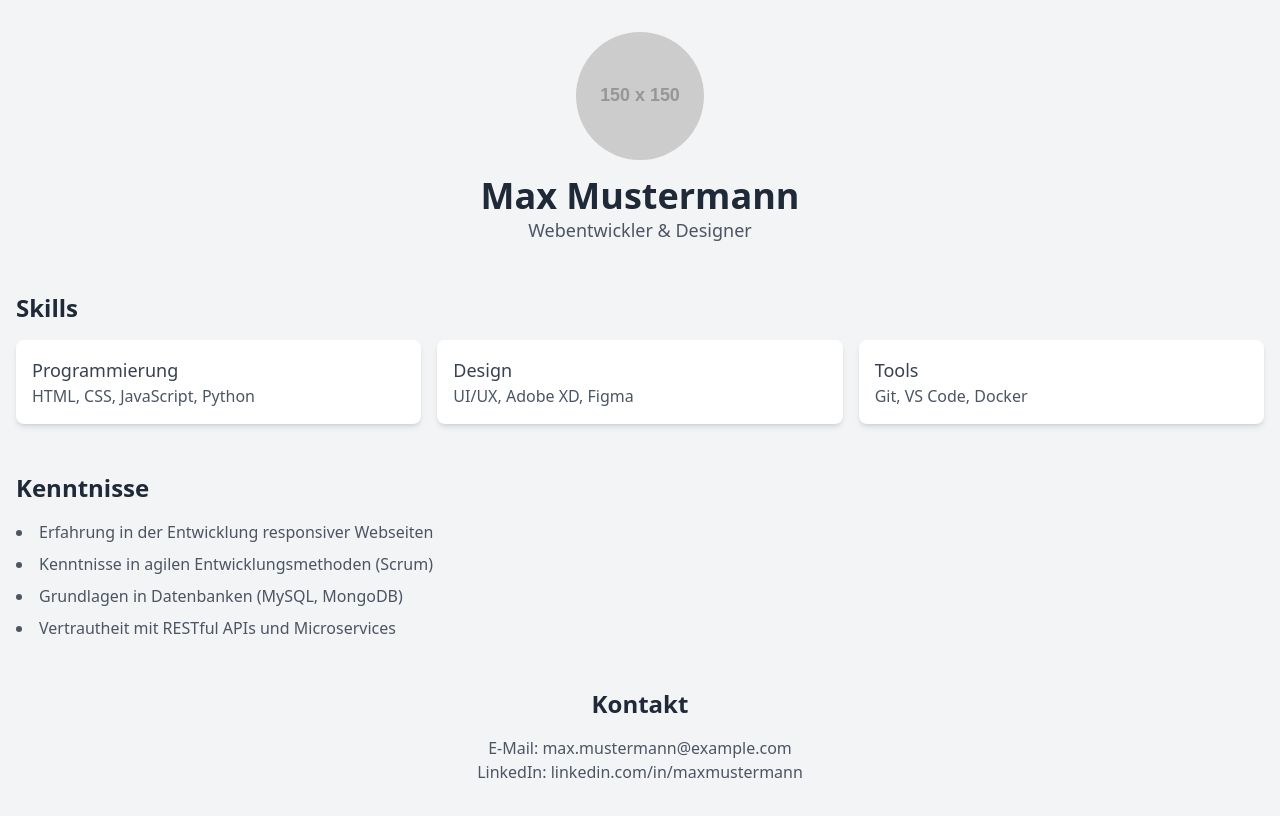
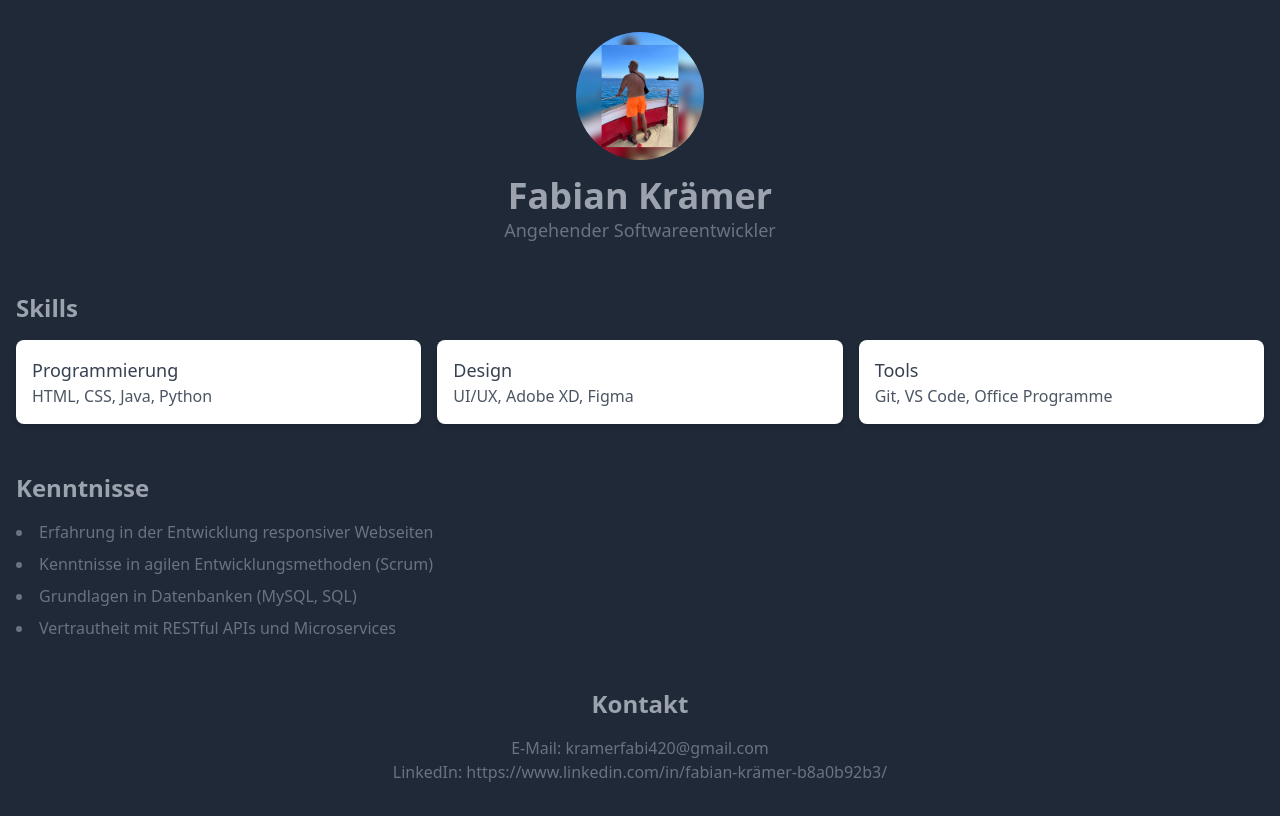
Before and after one commit to FabianK966/mein-portfolio, a plain HTML site: page index.html in a window 1280 px wide. Drawn offline with nearby package versions, Linux system fonts and the light colour scheme; placeholder pictures from the web are drawn by us.

Commit message:
Initial commit: Persöhnliche Daten hinzugefügt, und Design veränderung.

```diff
--- a/index.html
+++ b/index.html
@@ -6,22 +6,22 @@
     <title>Mein Portfolio</title>
     <script src="https://cdn.tailwindcss.com"></script>
 </head>
-<body class="bg-gray-100 font-sans">
+<body class="bg-gray-800 font-sans">
     <div class="container mx-auto px-4 py-8">
         <!-- Header mit Profilbild -->
         <header class="text-center mb-12">
-            <img src="https://via.placeholder.com/150" alt="Profilbild" class="w-32 h-32 rounded-full mx-auto mb-4 object-cover">
-            <h1 class="text-4xl font-bold text-gray-800">Max Mustermann</h1>
-            <p class="text-lg text-gray-600">Webentwickler & Designer</p>
+            <img src="file.jpg" alt="Profilbild" class="w-32 h-32 rounded-full mx-auto mb-4 object-cover">
+            <h1 class="text-4xl font-bold text-gray-400">Fabian Krämer</h1>
+            <p class="text-lg text-gray-500">Angehender Softwareentwickler</p>
         </header>
 
         <!-- Skills Sektion -->
         <section class="mb-12">
-            <h2 class="text-2xl font-semibold text-gray-800 mb-4">Skills</h2>
+            <h2 class="text-2xl font-semibold text-gray-400 mb-4">Skills</h2>
             <div class="grid grid-cols-1 sm:grid-cols-2 lg:grid-cols-3 gap-4">
                 <div class="bg-white p-4 rounded-lg shadow-md">
                     <h3 class="text-lg font-medium text-gray-700">Programmierung</h3>
-                    <p class="text-gray-600">HTML, CSS, JavaScript, Python</p>
+                    <p class="text-gray-600">HTML, CSS, Java, Python</p>
                 </div>
                 <div class="bg-white p-4 rounded-lg shadow-md">
                     <h3 class="text-lg font-medium text-gray-700">Design</h3>
@@ -29,27 +29,27 @@
                 </div>
                 <div class="bg-white p-4 rounded-lg shadow-md">
                     <h3 class="text-lg font-medium text-gray-700">Tools</h3>
-                    <p class="text-gray-600">Git, VS Code, Docker</p>
+                    <p class="text-gray-600">Git, VS Code, Office Programme</p>
                 </div>
             </div>
         </section>
 
         <!-- Kenntnisse Sektion -->
         <section class="mb-12">
-            <h2 class="text-2xl font-semibold text-gray-800 mb-4">Kenntnisse</h2>
-            <ul class="list-disc list-inside text-gray-600 space-y-2">
+            <h2 class="text-2xl font-semibold text-gray-400 mb-4">Kenntnisse</h2>
+            <ul class="list-disc list-inside text-gray-500 space-y-2">
                 <li>Erfahrung in der Entwicklung responsiver Webseiten</li>
                 <li>Kenntnisse in agilen Entwicklungsmethoden (Scrum)</li>
-                <li>Grundlagen in Datenbanken (MySQL, MongoDB)</li>
+                <li>Grundlagen in Datenbanken (MySQL, SQL)</li>
                 <li>Vertrautheit mit RESTful APIs und Microservices</li>
             </ul>
         </section>
 
         <!-- Kontakt Sektion -->
         <section class="text-center">
-            <h2 class="text-2xl font-semibold text-gray-800 mb-4">Kontakt</h2>
-            <p class="text-gray-600">E-Mail: max.mustermann@example.com</p>
-            <p class="text-gray-600">LinkedIn: linkedin.com/in/maxmustermann</p>
+            <h2 class="text-2xl font-semibold text-gray-400 mb-4">Kontakt</h2>
+            <p class="text-gray-500">E-Mail: kramerfabi420@gmail.com</p>
+            <p class="text-gray-500">LinkedIn: https://www.linkedin.com/in/fabian-krämer-b8a0b92b3/</p>
         </section>
     </div>
 </body>
```
Also changed, not shown: file.jpg (added).
